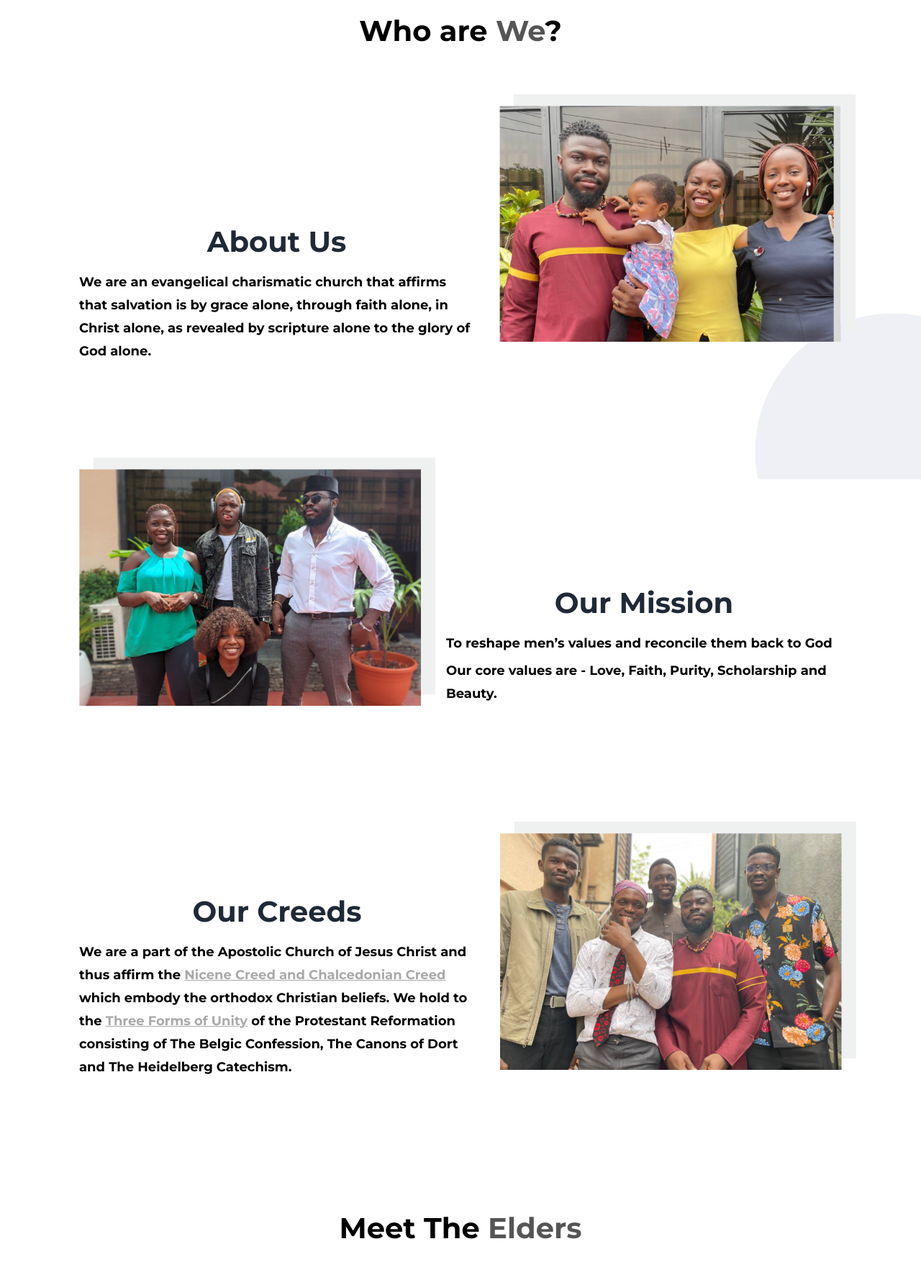
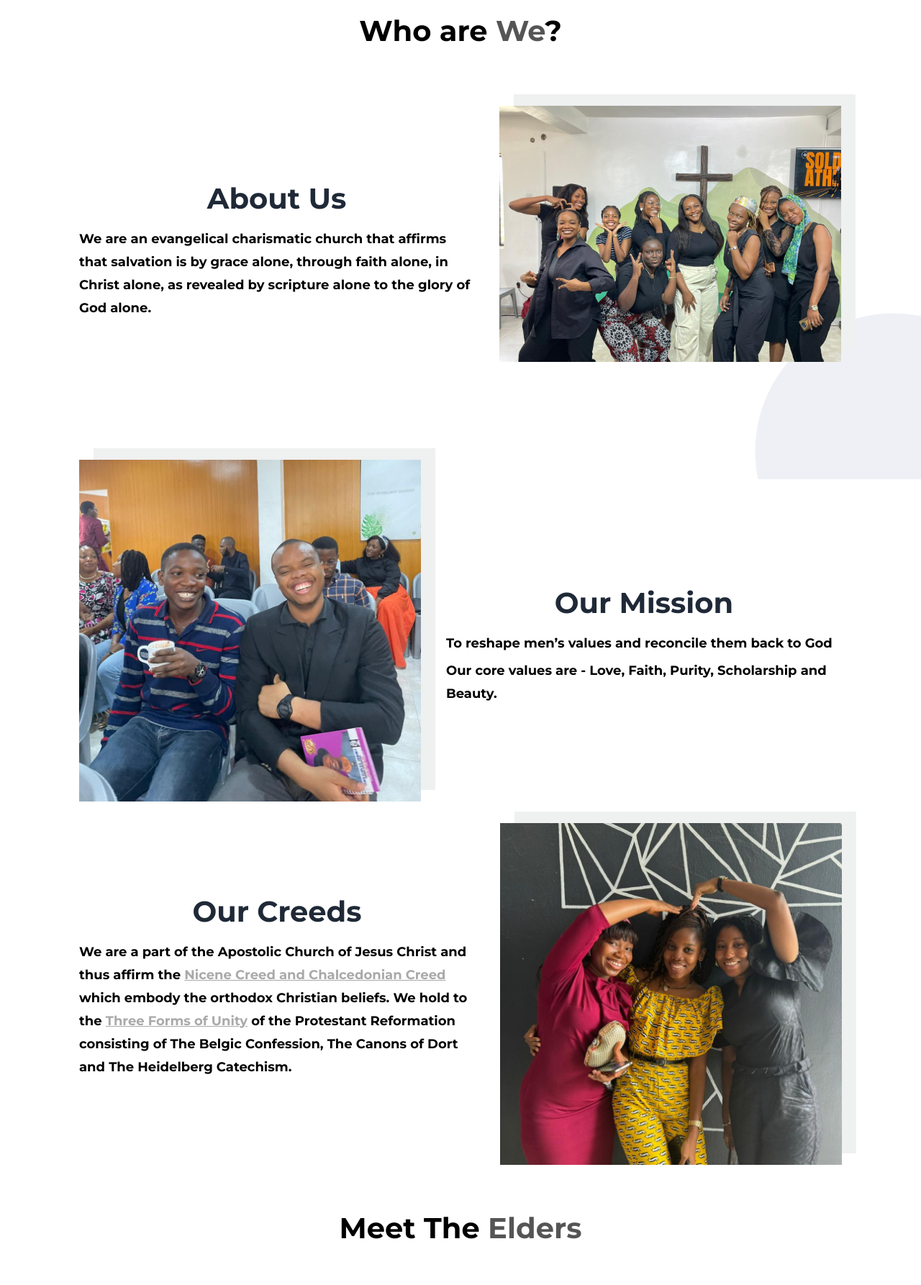
Before and after one commit to TEC-website/TEC-website, a Django app: page /about/ in a window 1280 px wide. Shown: the part 134-1920 px from the top of the page at 72% size. Run offline with Django 5.2, Linux system fonts and the light colour scheme; some libraries are stand-ins or nearby versions.

Commit message:
update the about us pics

```diff
--- a/static/about.css
+++ b/static/about.css
@@ -37,6 +37,12 @@
   align-items: center;
   margin-top: 2rem;
   align-self: center;
+}
+
+@media (min-width: 900px) {
+  .about_tec_1 {
+    margin-bottom: 120px;
+  }
 }
 
 @media (max-width: 900px) {
--- a/templates/about.html
+++ b/templates/about.html
@@ -37,7 +37,7 @@
             <span class="gray-text">We<span id="not-gray">?</span></span>
         </div>
         <section class="home-main-section" id="main-sec">
-            <div class="call-to-action">
+            <div class="call-to-action about_tec_1">
                 <h1 class="title">About Us</h1>
                 <span class="subtitle-i">We are an evangelical charismatic church that affirms that salvation is by
                     grace alone, through faith alone, in Christ alone, as revealed by scripture alone to the glory of
@@ -46,14 +46,14 @@
             </div>
             <div class="img-wrapper" id="img-tst">
                 <div class="globe-img">
-                    <img src="{% static 'assets\Rectangle_3320.png' %}" alt="" class="responsive-img">
+                    <img style="max-width: 475px" src="{% static 'assets\about_tec_1.jpeg' %}" alt="" class="responsive-img">
                 </div>
             </div>
         </section>
         <section class="home-main-section separate" id="main-sec">
             <div class="img-wrapper" id="img-tst">
                 <div class="globe-img">
-                    <img src="{% static 'assets\Rectangle_3322.png' %}" alt="" class="responsive-img">
+                    <img style="max-width: 475px" src="{% static 'assets\about_tec_2.jpg' %}" alt="" class="responsive-img">
                 </div>
             </div>
             <div class="call-to-action">
@@ -77,7 +77,7 @@ Heidelberg Catechism.
             </div>
             <div class="img-wrapper" id="img-tst">
                 <div class="globe-img">
-                    <img src="{% static 'assets\Rectangle_3324.png' %}" alt="" class="responsive-img">
+                    <img style="max-width: 475px" src="{% static 'assets\about_tec_3.jpg' %}" alt="" class="responsive-img">
                 </div>
             </div>
         </section>
```
Also changed, not shown: static/assets/about_tec_1.jpeg (added), static/assets/about_tec_2.jpg (added), static/assets/about_tec_3.jpg (added).
